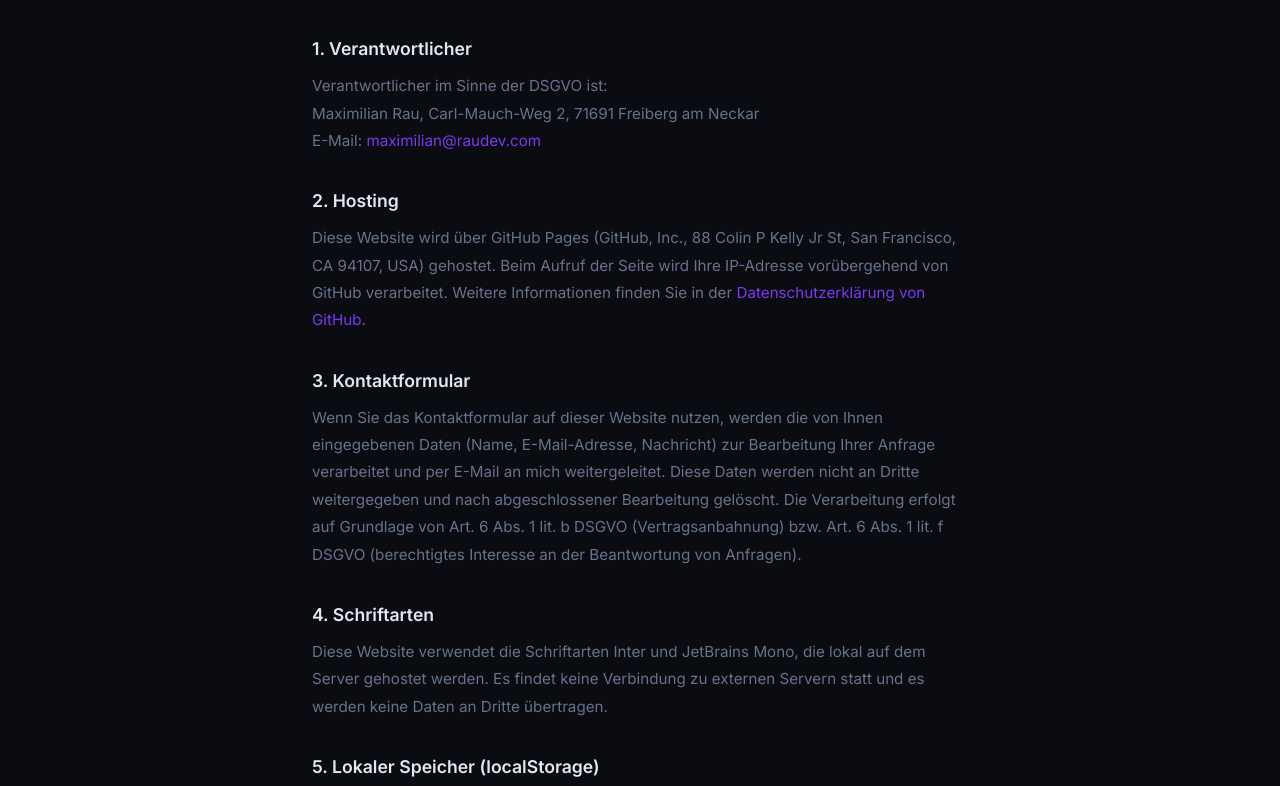
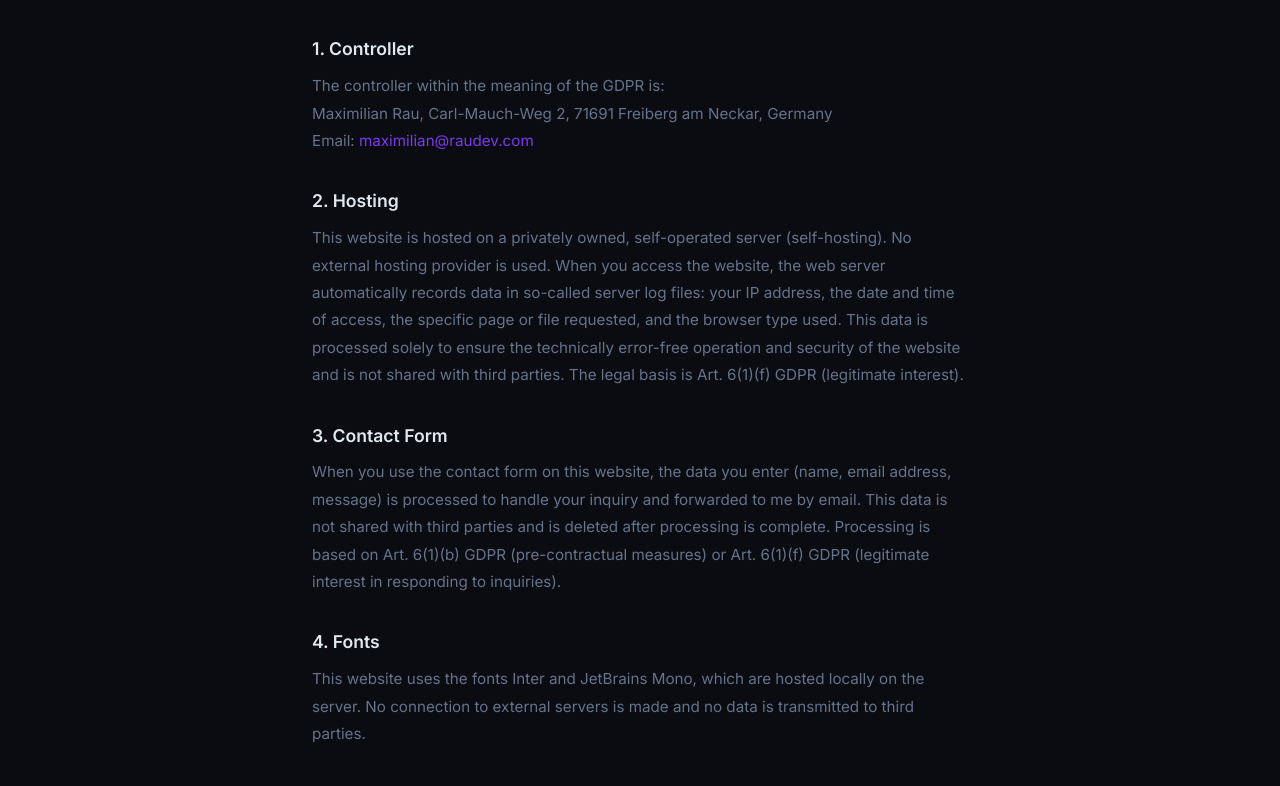
Before and after one commit to MaximilianRau04/Portfolio, a plain HTML site: page docs/privacy-policy/privacy-policy.html in a window 1280 px wide. Shown: the part 276-1062 px from the top of the page. Drawn offline with Linux system fonts and the light colour scheme.

Commit message:
fix: translate footer legal links and switch privacy policy to self-hosting

```diff
--- a/docs/legal-notice/legal-notice.js
+++ b/docs/legal-notice/legal-notice.js
@@ -32,7 +32,7 @@ const t = {
 const savedTheme = localStorage.getItem('theme') || 'dark';
 document.documentElement.setAttribute('data-theme', savedTheme);
 
-let currentLang = localStorage.getItem('lang') || 'de';
+let currentLang = localStorage.getItem('lang') || 'en';
 
 function applyTranslations(lang) {
   document.querySelectorAll('[data-i18n]').forEach((el) => {
--- a/docs/privacy-policy/privacy-policy.html
+++ b/docs/privacy-policy/privacy-policy.html
@@ -35,11 +35,15 @@
         </p>
 
         <h2 data-i18n="h.hosting">2. Hosting</h2>
-        <p data-i18n-html="p.hosting">
-          Diese Website wird über GitHub Pages (GitHub, Inc., 88 Colin P Kelly Jr St, San Francisco,
-          CA 94107, USA) gehostet. Beim Aufruf der Seite wird Ihre IP-Adresse vorübergehend von
-          GitHub verarbeitet. Weitere Informationen finden Sie in der
-          <a href="https://docs.github.com/en/site-policy/privacy-policies/github-general-privacy-statement" target="_blank" rel="noopener">Datenschutzerklärung von GitHub</a>.
+        <p data-i18n="p.hosting">
+          Diese Website wird auf einem eigenen, selbst betriebenen Server gehostet (Self-Hosting).
+          Es wird kein externer Hosting-Dienstleister eingesetzt. Beim Aufruf der Website werden
+          durch den Webserver automatisch Daten in sogenannten Server-Logfiles erfasst: Ihre
+          IP-Adresse, Datum und Uhrzeit des Zugriffs, die konkret aufgerufene Seite bzw. Datei sowie
+          der verwendete Browsertyp. Diese Daten werden ausschließlich zur Sicherstellung eines
+          technisch fehlerfreien Betriebs und der Sicherheit der Website verarbeitet und nicht an
+          Dritte weitergegeben. Rechtsgrundlage ist Art. 6 Abs. 1 lit. f DSGVO (berechtigtes
+          Interesse).
         </p>
 
         <h2 data-i18n="h.contact-form">3. Kontaktformular</h2>
--- a/docs/privacy-policy/privacy-policy.js
+++ b/docs/privacy-policy/privacy-policy.js
@@ -5,7 +5,7 @@ const t = {
     'h.responsible': '1. Verantwortlicher',
     'p.responsible': 'Verantwortlicher im Sinne der DSGVO ist:<br />Maximilian Rau, Carl-Mauch-Weg 2, 71691 Freiberg am Neckar<br />E-Mail: <a href="mailto:maximilian@raudev.com">maximilian@raudev.com</a>',
     'h.hosting': '2. Hosting',
-    'p.hosting': 'Diese Website wird über GitHub Pages (GitHub, Inc., 88 Colin P Kelly Jr St, San Francisco, CA 94107, USA) gehostet. Beim Aufruf der Seite wird Ihre IP-Adresse vorübergehend von GitHub verarbeitet. Weitere Informationen finden Sie in der <a href="https://docs.github.com/en/site-policy/privacy-policies/github-general-privacy-statement" target="_blank" rel="noopener">Datenschutzerklärung von GitHub</a>.',
+    'p.hosting': 'Diese Website wird auf einem eigenen, selbst betriebenen Server gehostet (Self-Hosting). Es wird kein externer Hosting-Dienstleister eingesetzt. Beim Aufruf der Website werden durch den Webserver automatisch Daten in sogenannten Server-Logfiles erfasst: Ihre IP-Adresse, Datum und Uhrzeit des Zugriffs, die konkret aufgerufene Seite bzw. Datei sowie der verwendete Browsertyp. Diese Daten werden ausschließlich zur Sicherstellung eines technisch fehlerfreien Betriebs und der Sicherheit der Website verarbeitet und nicht an Dritte weitergegeben. Rechtsgrundlage ist Art. 6 Abs. 1 lit. f DSGVO (berechtigtes Interesse).',
     'h.contact-form': '3. Kontaktformular',
     'p.contact-form': 'Wenn Sie das Kontaktformular auf dieser Website nutzen, werden die von Ihnen eingegebenen Daten (Name, E-Mail-Adresse, Nachricht) zur Bearbeitung Ihrer Anfrage verarbeitet und per E-Mail an mich weitergeleitet. Diese Daten werden nicht an Dritte weitergegeben und nach abgeschlossener Bearbeitung gelöscht. Die Verarbeitung erfolgt auf Grundlage von Art. 6 Abs. 1 lit. b DSGVO (Vertragsanbahnung) bzw. Art. 6 Abs. 1 lit. f DSGVO (berechtigtes Interesse an der Beantwortung von Anfragen).',
     'h.fonts': '4. Schriftarten',
@@ -25,7 +25,7 @@ const t = {
     'h.responsible': '1. Controller',
     'p.responsible': 'The controller within the meaning of the GDPR is:<br />Maximilian Rau, Carl-Mauch-Weg 2, 71691 Freiberg am Neckar, Germany<br />Email: <a href="mailto:maximilian@raudev.com">maximilian@raudev.com</a>',
     'h.hosting': '2. Hosting',
-    'p.hosting': 'This website is hosted via GitHub Pages (GitHub, Inc., 88 Colin P Kelly Jr St, San Francisco, CA 94107, USA). When you visit the site, your IP address is temporarily processed by GitHub. For more information, see the <a href="https://docs.github.com/en/site-policy/privacy-policies/github-general-privacy-statement" target="_blank" rel="noopener">GitHub Privacy Statement</a>.',
+    'p.hosting': 'This website is hosted on a privately owned, self-operated server (self-hosting). No external hosting provider is used. When you access the website, the web server automatically records data in so-called server log files: your IP address, the date and time of access, the specific page or file requested, and the browser type used. This data is processed solely to ensure the technically error-free operation and security of the website and is not shared with third parties. The legal basis is Art. 6(1)(f) GDPR (legitimate interest).',
     'h.contact-form': '3. Contact Form',
     'p.contact-form': 'When you use the contact form on this website, the data you enter (name, email address, message) is processed to handle your inquiry and forwarded to me by email. This data is not shared with third parties and is deleted after processing is complete. Processing is based on Art. 6(1)(b) GDPR (pre-contractual measures) or Art. 6(1)(f) GDPR (legitimate interest in responding to inquiries).',
     'h.fonts': '4. Fonts',
@@ -44,7 +44,7 @@ const t = {
 const savedTheme = localStorage.getItem('theme') || 'dark';
 document.documentElement.setAttribute('data-theme', savedTheme);
 
-let currentLang = localStorage.getItem('lang') || 'de';
+let currentLang = localStorage.getItem('lang') || 'en';
 
 function applyTranslations(lang) {
   document.querySelectorAll('[data-i18n]').forEach((el) => {
--- a/docs/script.js
+++ b/docs/script.js
@@ -53,6 +53,8 @@ const t = {
     'form.submit': 'Send Message',
     'contact.divider': 'or reach me directly',
     'footer.copy': '© 2026 Maximilian Rau',
+    'footer.legal': 'Legal Notice',
+    'footer.privacy': 'Privacy Policy',
   },
   de: {
     'nav.about': 'Über mich',
@@ -107,6 +109,8 @@ const t = {
     'form.submit': 'Nachricht senden',
     'contact.divider': 'oder direkt erreichen',
     'footer.copy': '© 2026 Maximilian Rau',
+    'footer.legal': 'Impressum',
+    'footer.privacy': 'Datenschutz',
   },
 };
 
```
Also changed, not shown: docs/index.html (+2 -2 lines), README.md.
